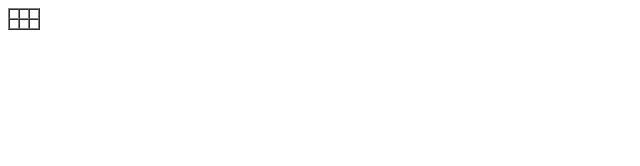
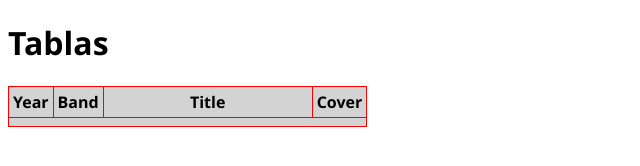
Before and after one commit to gonzaloferz/NodeJS-Proyecto, a plain HTML site: page table.html in a window 1280 px wide. Shown: the whole page, without its empty margins (0-640 px from the left). Drawn offline with Linux system fonts and the light colour scheme.

Commit message:
Modificaciones

```diff
--- a/about.html
+++ b/about.html
@@ -2,10 +2,10 @@
 <html lang="en">
 <head>
     <meta charset="UTF-8">
-    <meta name="viewport" content="width=device-width, initial-scale=1.0">
     <title> About </title>
+    <link rel="stylesheet" href="">
 </head>
 <body>
-    <h1>Prueba</h1>
+    <h1>About</h1>
 </body>
 </html>
--- a/table.html
+++ b/table.html
@@ -4,17 +4,47 @@
         <meta charset="UTMF-8">
         <title> Proyecto NodeJs </title>
         <link rel="stylesheet" href="">
+        <style>
+            body {
+                font-family: 'Segoe UI', Tahoma, Geneva, Verdana, sans-serif;
+            }
+
+            table, th{
+                border: 1px solid red;
+                border-collapse: collapse;
+
+            }
+
+            th{
+                padding: 4px;
+            }
+
+            thead {
+                background-color: blue;
+                color: white;
+            }
+            th:nth-child(3) {
+                width: 200px;
+            }
+            tr:nth-child(odd){
+                background-color: lightgrey;
+            }
+
+        </style>
     </head>
     <body>
-        <table cellspacing=0 cellpadding="4px" border="1px solid blue">
+        <h1>Tablas</h1>
+        <table cellspacing=0 cellpadding="4px" >
             <thead style="background-color: grey; color: white;"></thead>
                 <tr>
-                    <th></th>
-                    <th></th>
-                    <th></th>
+                    <th>Year</th>
+                    <th>Band</th>
+                    <th>Title</th>
+                    <th>Cover</th>
                 </tr>
             <tbody></tbody>
                 <tr>
+                    <td></td>
                     <td></td>
                     <td></td>
                     <td></td>
```
